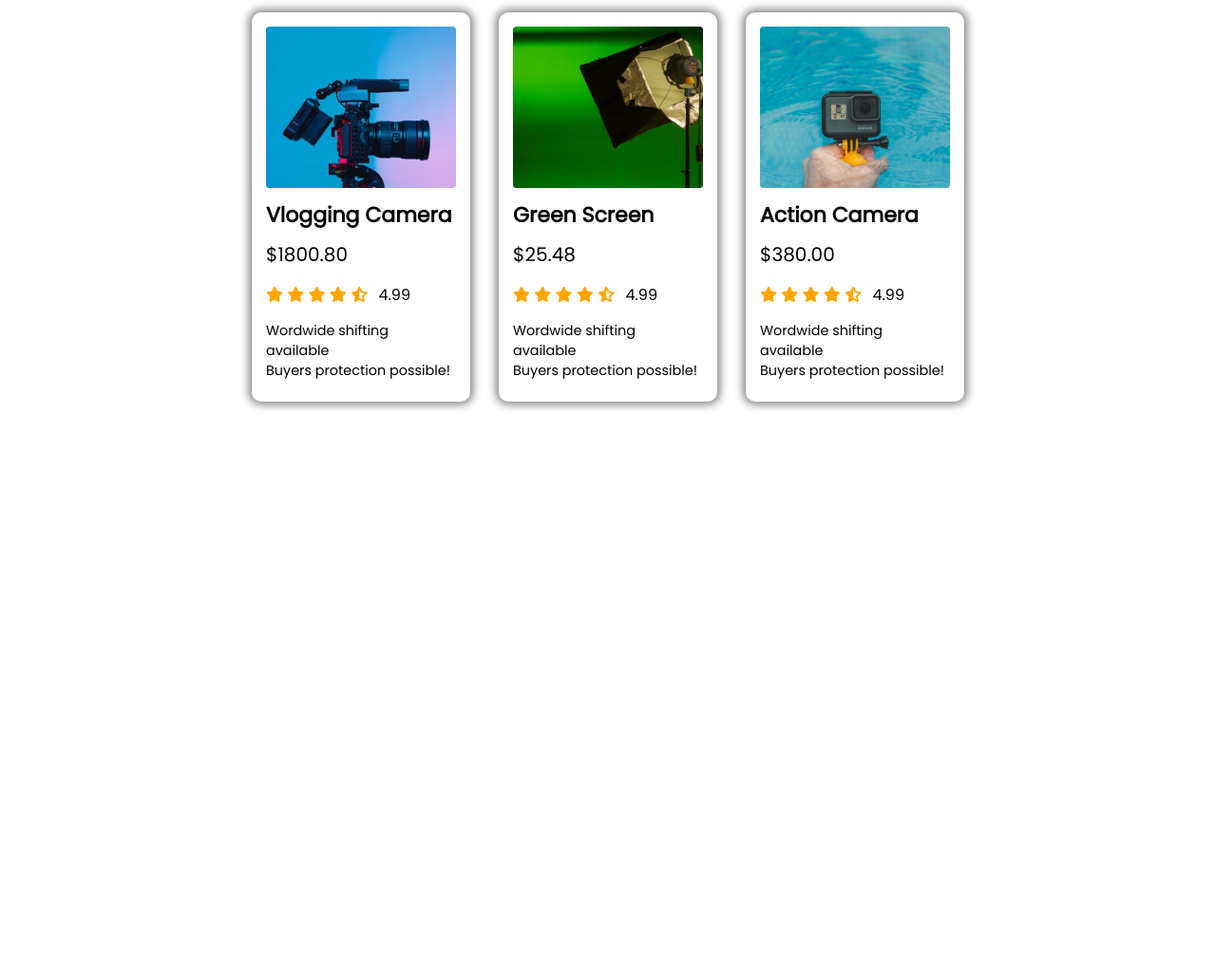
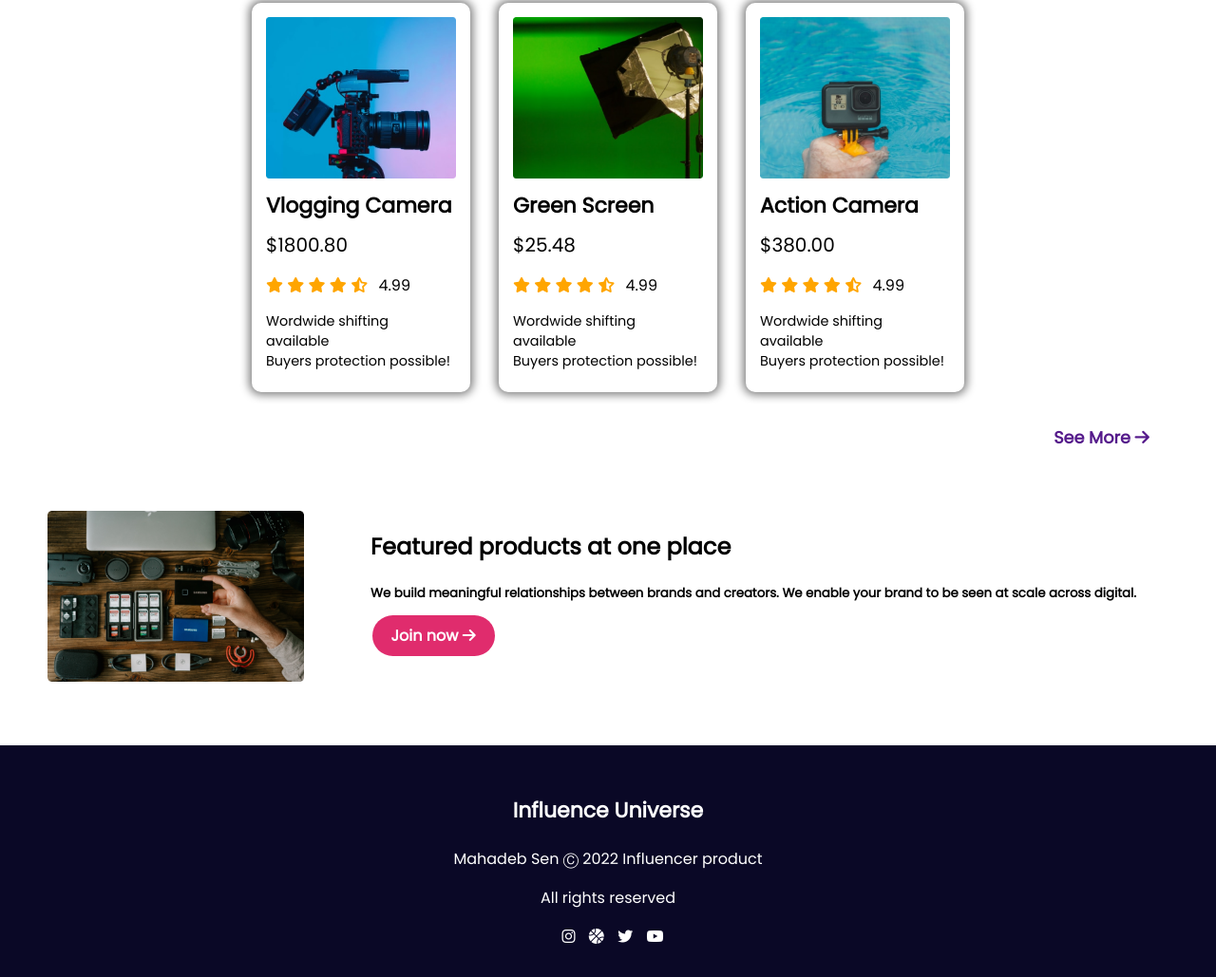
Before and after one commit to MahadebSen/Second-assignment, a plain HTML site: page index.html in a window 1280 px wide. Shown: the part 1700-2729 px from the top of the page at 95% size. Before the commit the page ends 2166 px from the top, so only its background shows below. Drawn offline with Linux system fonts and the light colour scheme.

Commit message:
structure complete

```diff
--- a/index.html
+++ b/index.html
@@ -43,7 +43,7 @@
                 <h2>Start your Journey as Influencer</h2>
                 <h5>We build meaningful relationships between brands and creators. We enable your brand to be seen at scale across digital.</h5>
                 <br>
-                <a href="">Preebook now <i class="fas fa-arrow-right"></i></a>
+                <a class="button" href="">Preebook now <i class="fas fa-arrow-right"></i></a>
             </div>
             <div>
                 <img src="images/first-camera.png" alt="">
@@ -233,7 +233,31 @@
                 </div>
             </div>
         </section>
+        <a id="see-more" href="">See More <i class="fas fa-arrow-right"></i></a>
+
+        <!-- last section -->
+
+        <section class="last-section">
+            <div>
+                <img src="images/gear.png" alt="">
+            </div>
+            <div class="last-info">
+                <h2>Featured products at one place</h2>
+                <h5>We build meaningful relationships between brands and creators. We enable your brand to be seen at scale across digital.</h5>
+                <a class="button" href="">Join now <i class="fas fa-arrow-right"></i></a>
+            </div>
+
+        </section>
     </main>
+    <footer>
+        <p id="last-line">Influence Universe</p>
+        <p>Mahadeb Sen Ⓒ 2022 Influencer product</p>
+        <p>All rights reserved</p>
+        <i class="fab fa-instagram"></i>
+        <i class="fas fa-basketball-ball"></i>
+        <i class="fab fa-twitter"></i>
+        <i class="fab fa-youtube"></i>
+    </footer>
 
 </body>
 </html>
--- a/style.css
+++ b/style.css
@@ -4,6 +4,7 @@
 
 body {
     font-family: 'Poppins', sans-serif;
+    margin: 0;
 }
 
 /*---------------------
@@ -23,10 +24,12 @@ nav p {
     font-weight: bold;
 }
 nav > div a {
+    color: black;
+    font-weight: 800;
     text-decoration: none;
     height: 40px;
     width: 75px;
-    padding: 0 7px;
+    padding: 0 10px;
 }
 
 
@@ -36,8 +39,8 @@ nav > div a {
 
 .first-section {
     display: flex;
-    margin-top: 50px;
-    margin-left: 20px;
+    margin-top: 40px;
+    margin-left: 10px;
 }
 .head-info {
     padding-top: 3.15em;
@@ -48,7 +51,7 @@ nav > div a {
     font-size: 30px;
     font-weight: bolder;
 }
-.head-info a {
+.button {
     margin-left: 0.10em;
     text-decoration: none;
     font-weight: bolder;
@@ -148,3 +151,48 @@ hr {
 .product-info-last {
     font-size: 0.9em;
 }
+#see-more {
+    text-decoration: none;
+    font-size: 1.1em;
+    font-weight: bold;
+    float: right;
+    margin-right: 70px;
+}
+
+/*------------------------
+       last section
+--------------------------*/
+
+.last-section {
+    display: flex;
+    margin: 0 20px ;
+    margin-top: 90px;
+    margin-bottom: 60px;
+}
+.last-section img {
+    height: auto;
+    width: 270px;
+    padding-left: 30px;
+}
+.last-info {
+    margin: 0 30px;
+    padding-left: 40px;
+}
+
+/*--------------------------
+          footer
+----------------------------*/
+
+footer {
+    background-color: #0A0826;
+    color: white;
+    text-align: center;
+    padding: 30px;
+}
+#last-line {
+    font-size: 22px;
+    font-weight: bold;
+}
+footer i {
+    padding-left: 10px;
+}
```
